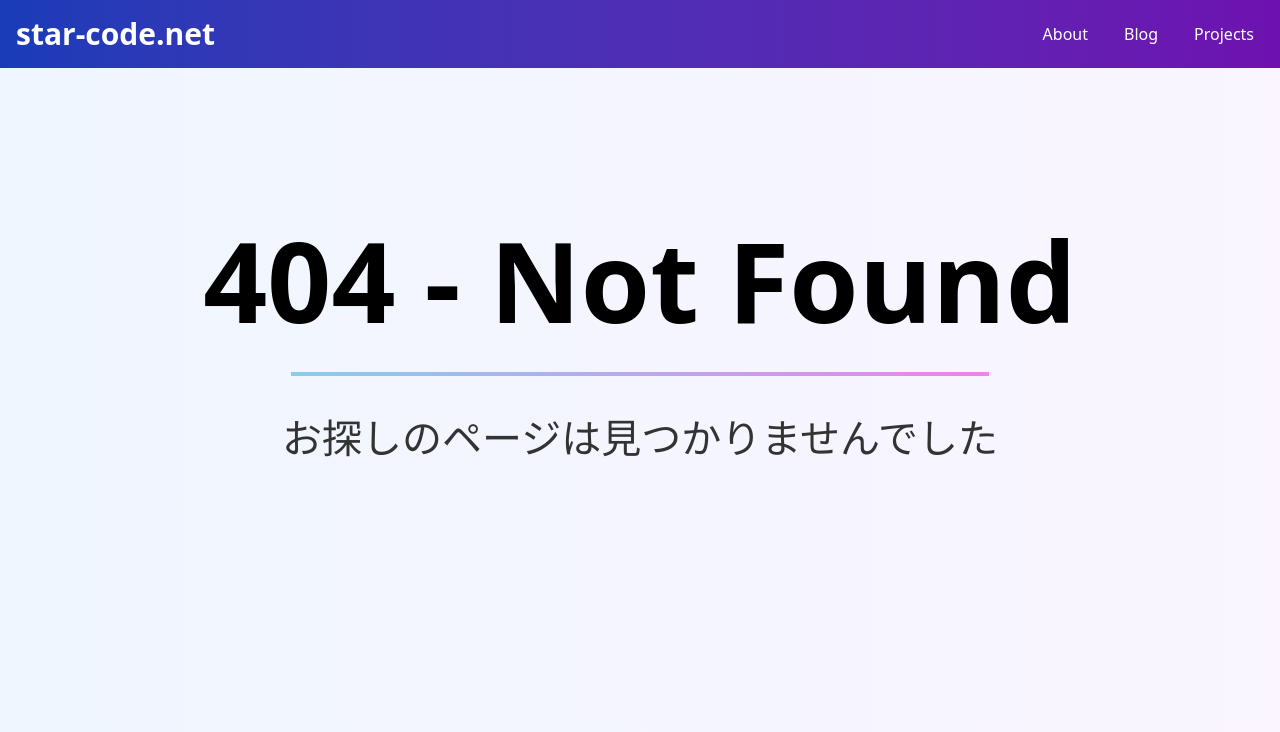
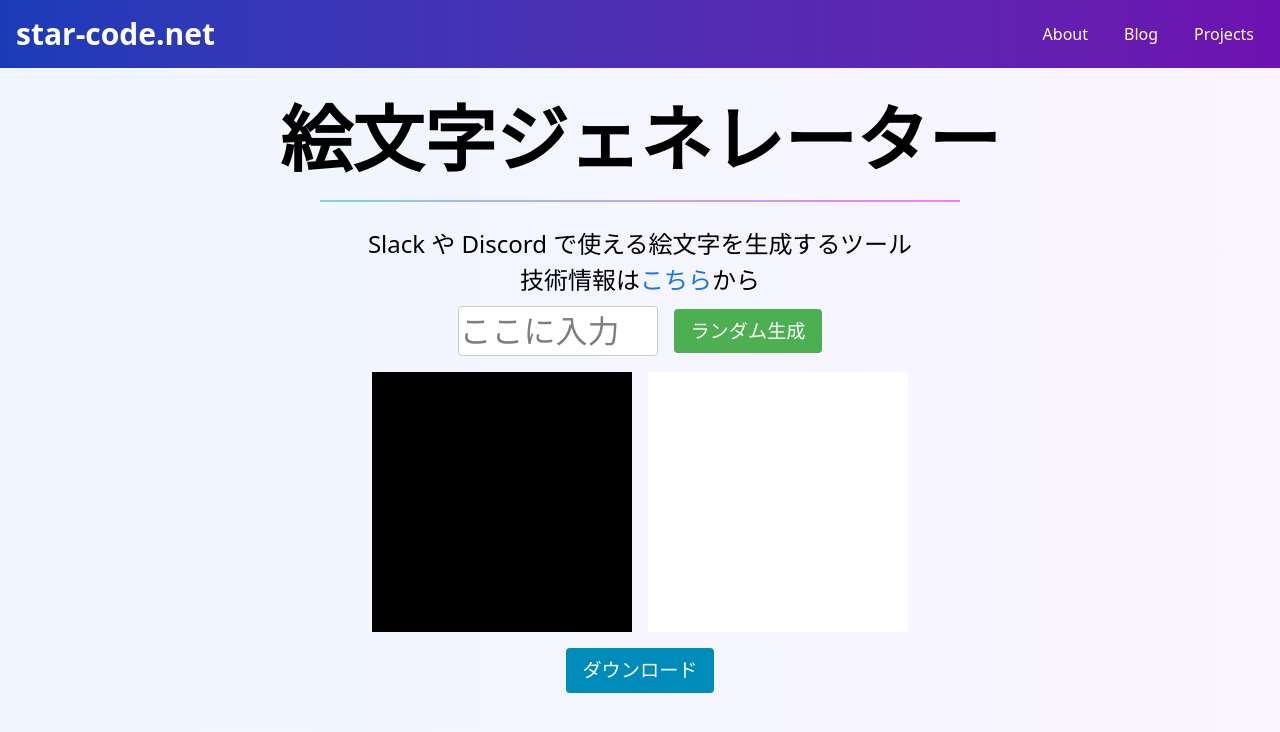
Before and after one commit to ichi-no-se/star-code.net, a Next.js app in the folder frontend/: page /projects/emoji-generator in a window 1280 px wide. Before the commit this address had no page. Shown: the top 732 px of the page. Built offline with nearby package versions, Linux system fonts and the light colour scheme.

Commit message:
絵文字ジェネレータ製作中

```diff
--- /dev/null
+++ b/frontend/src/app/projects/emoji-generator/page.tsx
@@ -0,0 +1,77 @@
+"use client";
+import Link from "next/link";
+import { useRef, useState } from "react";
+import "@styles/emoji-generator.css";
+
+export default function EmojiGenerator() {
+	const darkCanvasRef = useRef<HTMLCanvasElement>(null);
+	const lightCanvasRef = useRef<HTMLCanvasElement>(null);
+	const [text, setText] = useState<string>("");
+
+	const drawCharacter = (canvas:HTMLCanvasElement,char:string) => {
+		const ctx = canvas.getContext("2d");
+		if (!ctx) return;
+		ctx.clearRect(0, 0, canvas.width, canvas.height);
+		const fontSize = 100;
+		ctx.font = `${fontSize}px sans-serif`;
+		ctx.textAlign = "center";
+		ctx.textBaseline = "middle";
+		ctx.fillStyle = "blue";
+		ctx.lineWidth = 8;
+		ctx.strokeStyle = "yellow";
+		ctx.strokeText(char, canvas.width / 2, canvas.height / 2);
+		ctx.fillText(char, canvas.width / 2, canvas.height / 2);
+	};
+
+	const handleGenerate = () => {
+		const char = text[0] || "?";
+		[lightCanvasRef, darkCanvasRef].forEach((canvasRef) => {
+			if (!canvasRef.current) return;
+			drawCharacter(canvasRef.current, char);
+		}
+		);
+	};
+	const handleDownload = () => {
+
+	};
+	return (
+		<main>
+			<div className="title">絵文字ジェネレーター</div>
+			<div className="introduction">
+				Slack や Discord で使える絵文字を生成するツール<br />
+				技術情報は<Link href="/blog/emoji-generator">こちら</Link>から
+			</div>
+			<div className="emoji-generator-panel">
+				<input
+					type="text"
+					placeholder="ここに入力"
+					value={text}
+					onChange={(e) => setText(e.target.value)}
+					className="emoji-input"
+				/>
+				<button
+					onClick={handleGenerate}
+					className="emoji-generate-button"
+				>
+					ランダム生成
+				</button>
+
+			</div>
+			<div className="emoji-preview-panel">
+				<div style={{ backgroundColor: "black", padding: 10 }}>
+					<canvas ref={darkCanvasRef} width={128} height={128} className="emoji-canvas" />
+				</div>				<div style={{ backgroundColor: "white", padding: 10 }}>
+					<canvas ref={lightCanvasRef} width={128} height={128} className="emoji-canvas" />
+				</div>
+			</div>
+			<div className="emoji-download-panel">				<button
+				onClick={handleDownload}
+				className="emoji-download-button"
+			>
+				ダウンロード
+			</button>
+			</div>
+
+		</main>
+	);
+}
--- /dev/null
+++ b/frontend/styles/emoji-generator.css
@@ -0,0 +1,65 @@
+.emoji-generator-panel {
+	display: flex;
+	justify-content: center;
+	align-items: center;
+	gap: 1rem;
+	margin-bottom: 1rem;
+}
+
+.emoji-input {
+	width: 200px;
+	font-size: 2rem;
+	border: 1px solid #ccc;
+	border-radius: 4px;
+	background-color: white;
+}
+
+.emoji-generate-button {
+	background-color: #4CAF50;
+	color: white;
+	border: none;
+	border-radius: 4px;
+	padding: 0.5rem 1rem;
+	font-size: 1.2rem;
+	cursor: pointer;
+	transition: background-color 0.3s ease;
+}
+
+.emoji-generate-button:hover {
+	background-color: #45a049;
+}
+
+.emoji-preview-panel {
+	display: flex;
+	justify-content: center;
+	align-items: center;
+	gap: 1rem;
+	margin-top: 1rem;
+}
+
+.emoji-canvas{
+	width: min(40vw, 30vh);
+	height: min(40vw, 30vh);
+}
+.emoji-download-panel {
+	display: flex;
+	flex-direction: column;
+	align-items: center;
+	gap: 1rem;
+	margin-top: 1rem;
+}
+
+.emoji-download-button {
+	background-color: #008CBA;
+	color: white;
+	border: none;
+	border-radius: 4px;
+	padding: 0.5rem 1rem;
+	font-size: 1.2rem;
+	cursor: pointer;
+	transition: background-color 0.3s ease;
+}
+
+.emoji-download-button:hover {
+	background-color: #007B9A;
+}
```
